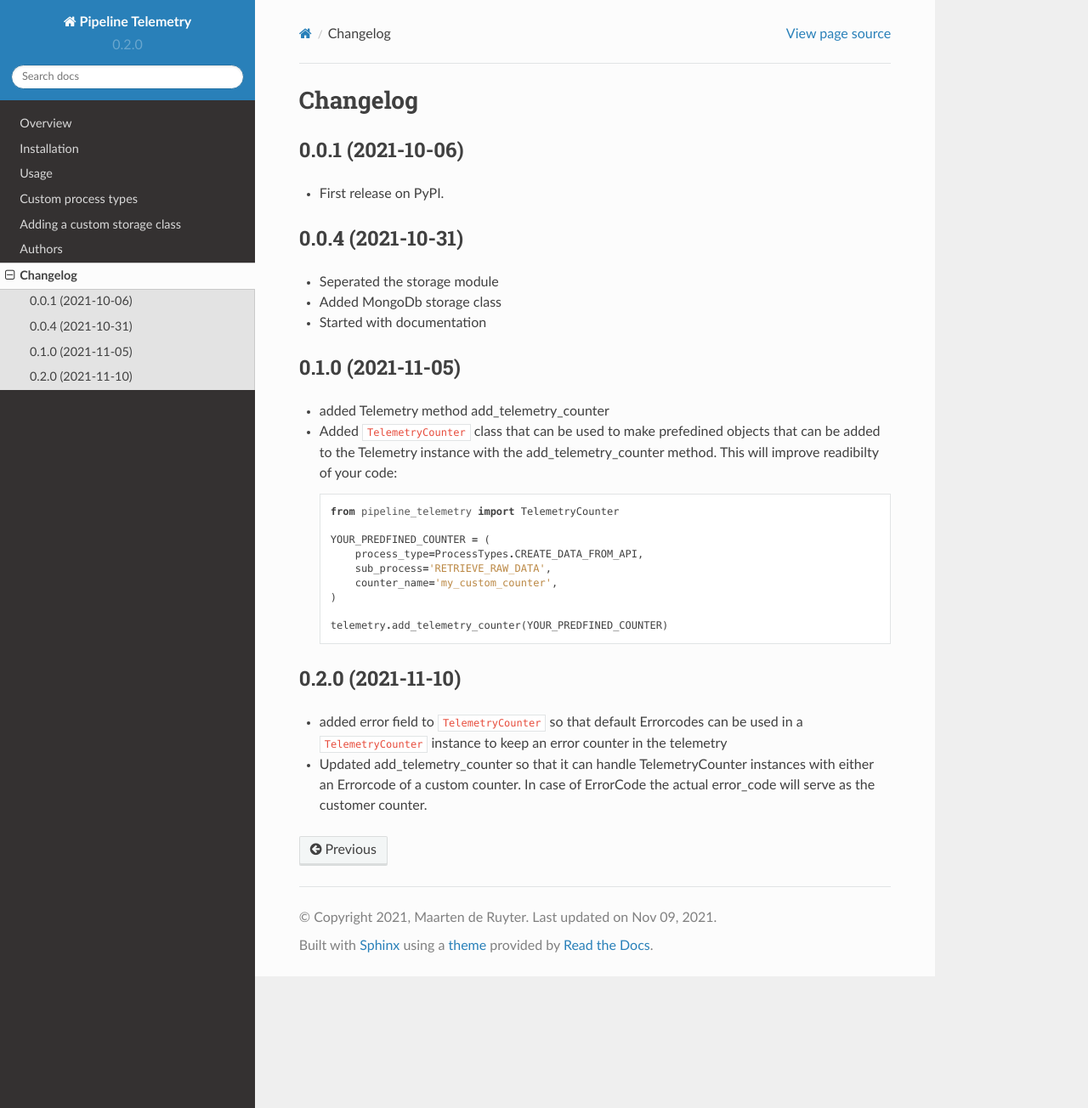
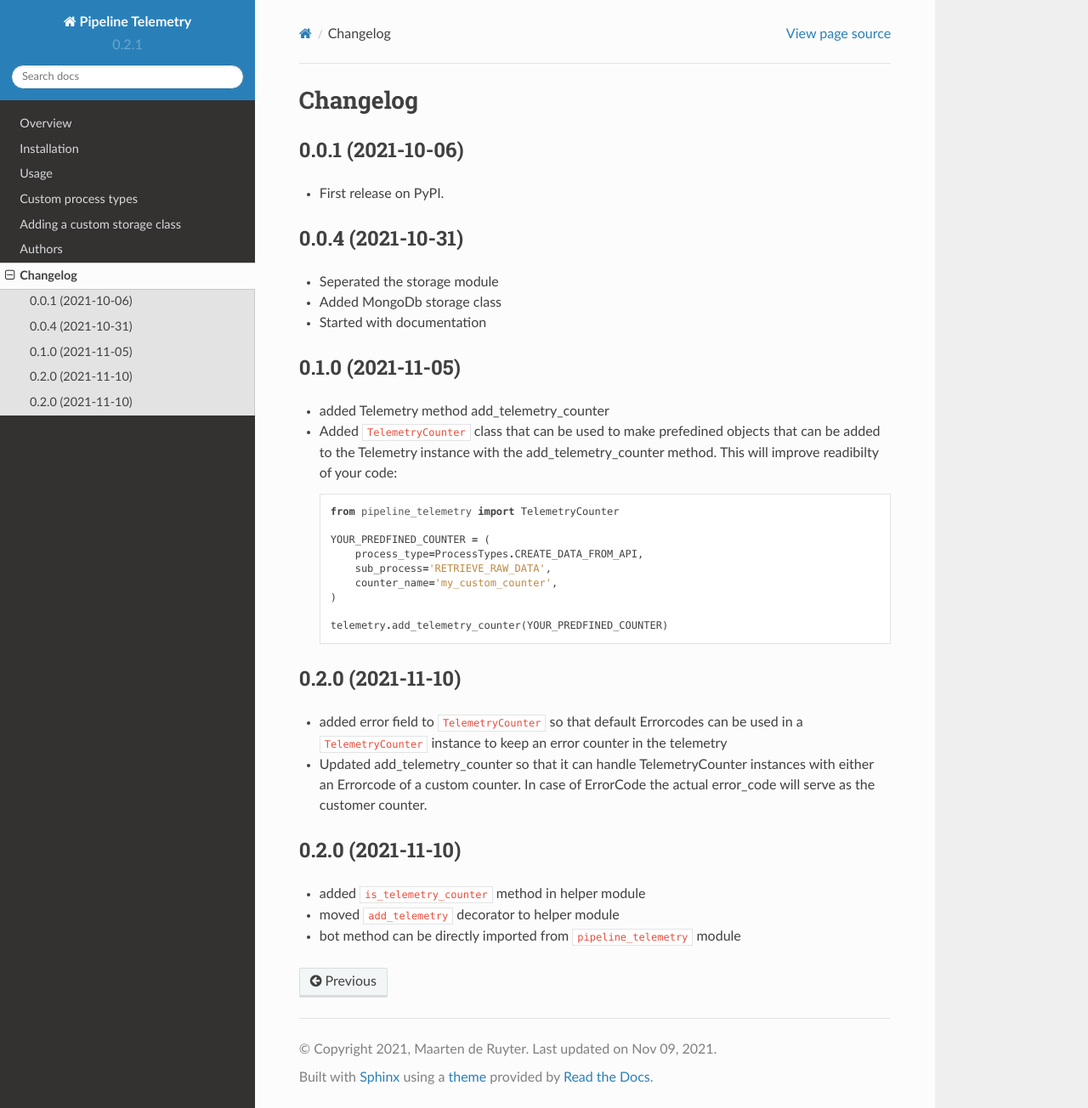
Before and after one commit to MaartendeRuyter/pipeline-telemetry, a Sphinx documentation site: the page built from docs/changelog.rst, in a window 1280 px wide and 1304 px high. Shown: the whole window at 85% size. Built offline with Sphinx 7.4.7 and the Read the Docs theme 2.0.0, drawn with Linux system fonts in a browser that asks for light colours; pages that are not in the unit, such as notebooks, are missing from menus.

Commit message:
update version nr to 0.2.1

```diff
--- a/CHANGELOG.rst
+++ b/CHANGELOG.rst
@@ -43,3 +43,11 @@ Changelog
 * Updated add_telemetry_counter so that it can handle TelemetryCounter instances
   with either an Errorcode of a custom counter. In case of ErrorCode the actual
   error_code will serve as the customer counter.
+
+
+0.2.0 (2021-11-10)
+------------------
+
+* added ``is_telemetry_counter`` method in helper module
+* moved ``add_telemetry`` decorator to helper module
+* bot method can be directly imported from ``pipeline_telemetry`` module
--- a/docs/conf.py
+++ b/docs/conf.py
@@ -20,7 +20,7 @@ project = "Pipeline Telemetry"
 year = "2021"
 author = "Maarten de Ruyter"
 copyright = "{0}, {1}".format(year, author)
-version = release = "0.2.0"
+version = release = "0.2.1"
 
 pygments_style = "trac"
 templates_path = ["."]
--- a/setup.py
+++ b/setup.py
@@ -18,7 +18,7 @@ def read(*names, **kwargs):
 
 setup(
     name="pipeline-telemetry",
-    version="0.2.0",
+    version="0.2.1",
     license="LGPL-3.0-or-later",
     description="Create and store data pipeline telemetry data",
     long_description="%s\n%s"
```
Also changed, not shown: .bumpversion.cfg.
